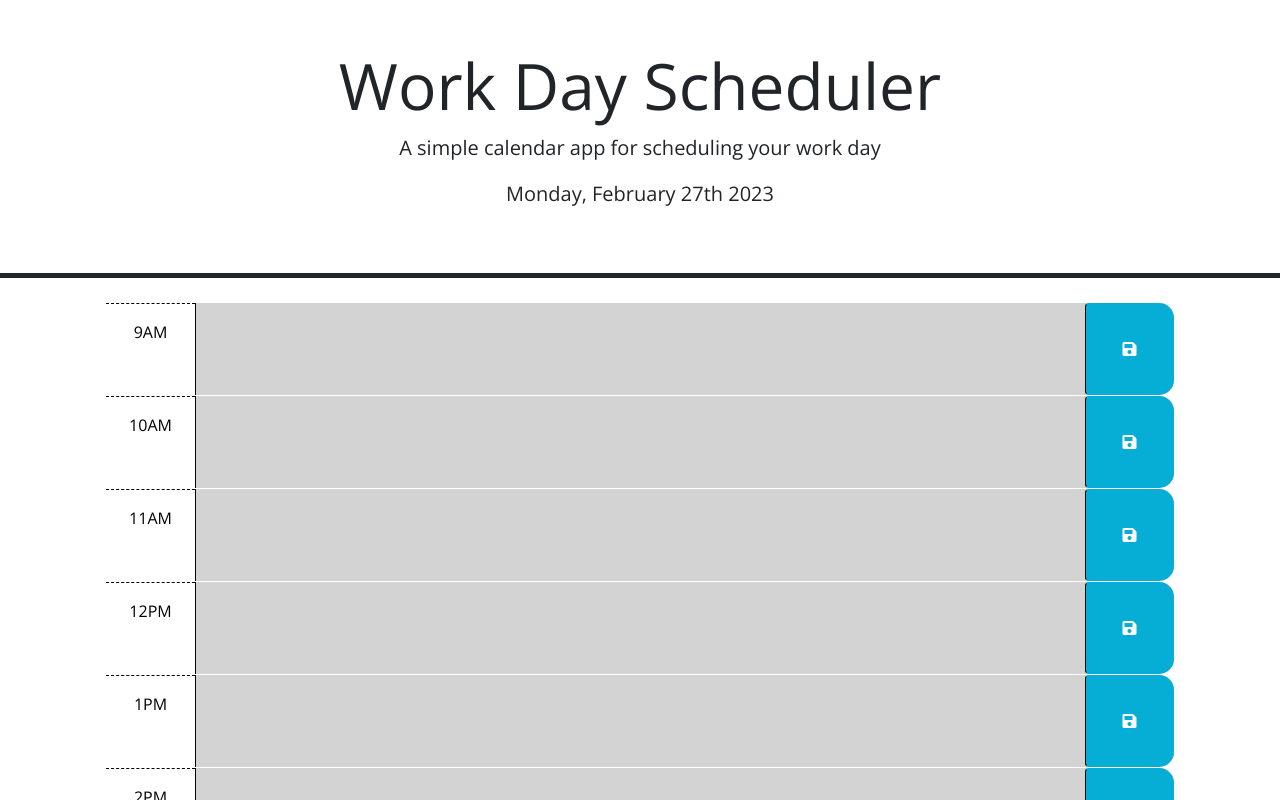
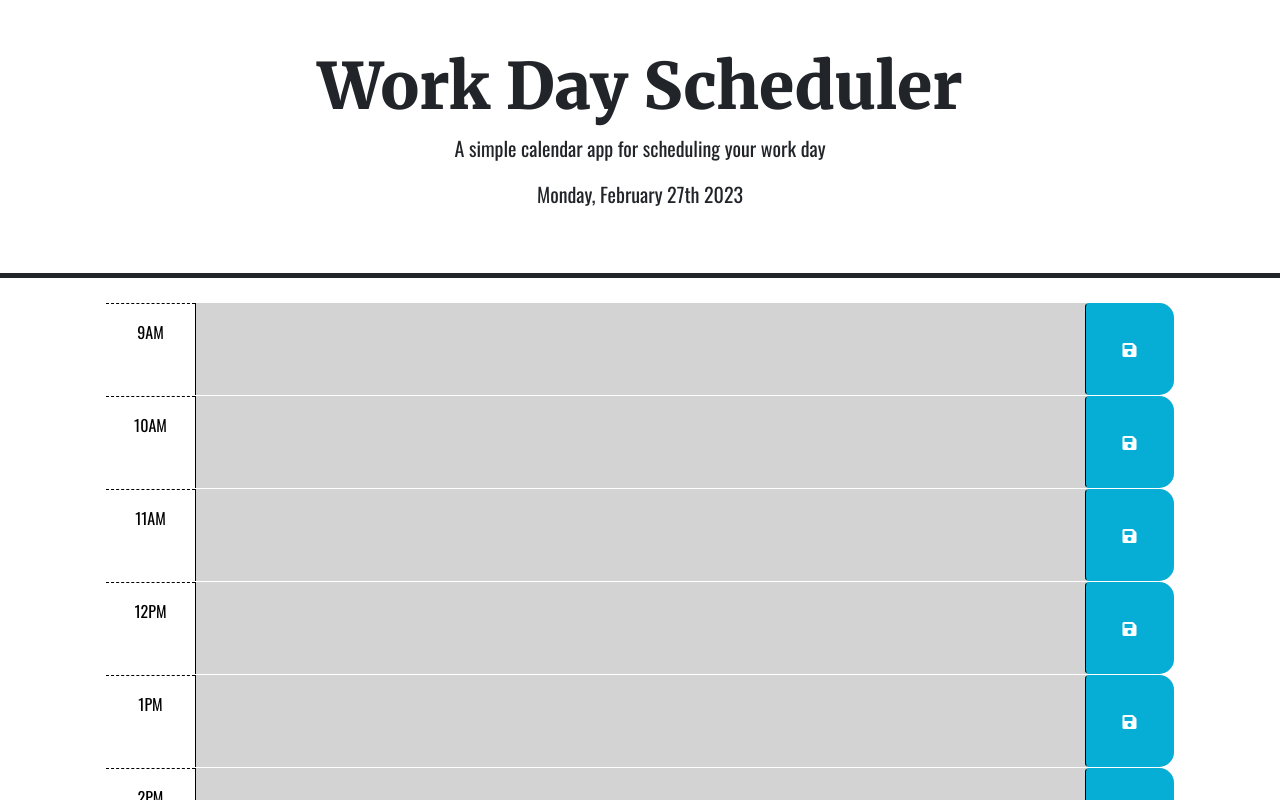
Before and after one commit to that-devguy/WorkDayScheduler-API-Challenge, a plain HTML site: page index.html in a window 1280 px wide. Shown: the top 800 px of the page. Drawn offline with nearby package versions, Linux system fonts and the light colour scheme.

Commit message:
changed font-family for body and h1

```diff
--- a/assets/css/style.css
+++ b/assets/css/style.css
@@ -1,12 +1,21 @@
-@import url('https://fonts.googleapis.com/css2?family=Merriweather:wght@400;700&family=Oswald:wght@300;400&display=swap');
+@import url('https://fonts.googleapis.com/css2?family=Merriweather:wght@400;700;900&family=Oswald:wght@300;400&display=swap');
 
 :root {
 
 }
 
 body {
-  font-family: 'Open Sans', sans-serif;
+  font-family: 'Oswald', sans-serif;
   font-size: 16px;
+}
+
+.display-3 {
+  font-family: 'Merriweather', sans-serif;
+  font-weight: 900;
+}
+
+.lead {
+  font-weight: 400;
 }
 
 textarea {
```
